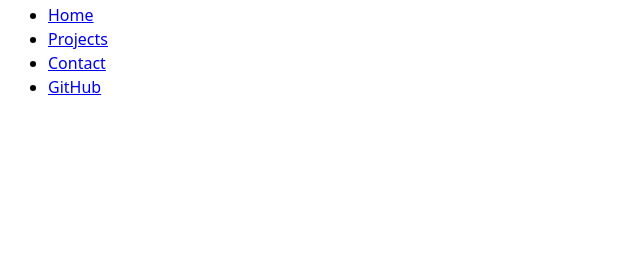
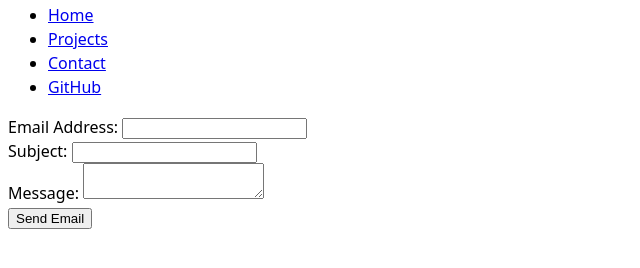
Before and after one commit to nancyshenn/portfolio, a plain HTML site: page contact/index.html in a window 1280 px wide. Shown: the part 88-356 px from the top of the page, without its empty margins (0-640 px from the left). Drawn offline with Linux system fonts and the light colour scheme.

Commit message:
Update index.html

```diff
--- a/contact/index.html
+++ b/contact/index.html
@@ -16,5 +16,18 @@
             <li><a href="YOUR_GITHUB_PROFILE_LINK" target="_blank">GitHub</a></li>
         </ul>
     </nav>
+
+    <form action="mailto:nshen@ucsd.edu" method="POST" enctype="text/plain">
+        <label>Email Address:
+            <input type="email" name="email">
+        </label><br>
+        <label>Subject:
+            <input type="text" name="subject">
+        </label><br>
+        <label>Message:
+            <textarea name="body"></textarea>
+        </label><br>
+        <button>Send Email</button>
+    </form>
 </body>
 </html>
```
